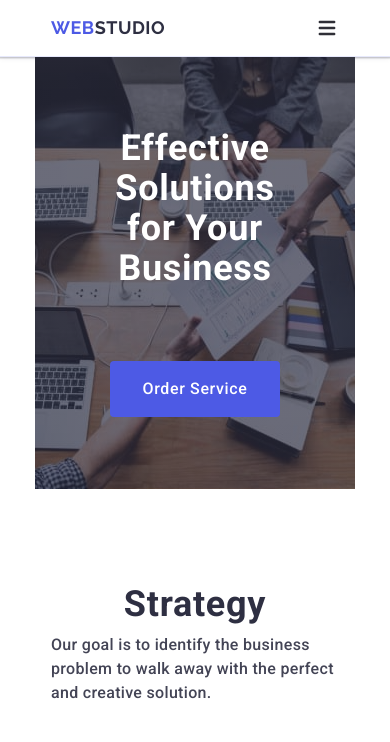
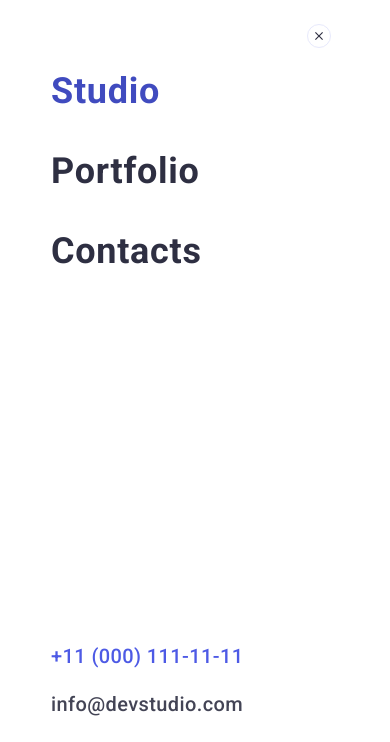
Before and after one commit to AnnaKhailo/goit-markup-hw-06, a plain HTML site: page index.html in a window 390 px wide. Both pictures are taken after a click on the button 327 px from the left and 28 px from the top of the page. Shown: the top 742 px of the page. Drawn offline with nearby package versions, Linux system fonts and the light colour scheme.

Commit message:
add js for mobile menu

```diff
--- a/css/styles.css
+++ b/css/styles.css
@@ -125,6 +125,7 @@ img {
     border: none;
 }
 
+
 @media screen and (max-width: 767px) {
 
     /* MOBILE MENU */
@@ -136,9 +137,6 @@ img {
         width: 100%;
         height: 100%;
         background-color: #ffffff;
-        opacity: 0;
-        visibility: hidden;
-        pointer-events: none;
         transition: opacity 250ms cubic-bezier(0.4, 0, 0.2, 1), visibility 250ms cubic-bezier(0.4, 0, 0.2, 1);
     }
 
@@ -241,6 +239,18 @@ img {
     .mob-menu-social-icon {
         fill: #F4F4FD;
     }
+
+    /* FOR JS */
+
+.is-hidden {
+    opacity: 0;
+    visibility: hidden;
+    pointer-events: none;
+}
+
+.no-scroll {
+    overflow: hidden;
+}
 }
 
 .current {
--- a/index.html
+++ b/index.html
@@ -36,7 +36,7 @@
             </li>
           </ul>
         </nav>
-        <button class="mobile-menu-btn" type="button">
+        <button class="mobile-menu-btn" type="button" data-mobile-menu-open>
           <svg
             class="mobile-menu-btn-icon"
             width="24"
@@ -935,9 +935,13 @@
     </div>
 
     <!-- MOBILE MENU -->
-    <div class="mobile-menu-wrapper">
+    <div class="mobile-menu-wrapper is-hidden" data-mobile-menu>
       <div class="container mobile-menu-container">
-        <button class="mobile-menu-close-btn" type="button">
+        <button
+          class="mobile-menu-close-btn"
+          type="button"
+          data-mobile-menu-close
+        >
           <svg
             class="mob-menu-close-icon"
             width="8"
@@ -1044,5 +1048,6 @@
         </ul>
       </div>
     </div>
+    <script src="./js/mobile-menu.js"></script>
   </body>
 </html>
--- /dev/null
+++ b/js/mobile-menu.js
@@ -0,0 +1,26 @@
+(() => {
+    const refs = {
+      openMobileMenu: document.querySelectorAll('[data-mobile-menu-open]'),
+      closeMobileMenu: document.querySelector('[data-mobile-menu-close]'),
+      mobileMenu: document.querySelector('[data-mobile-menu]'),
+    };
+
+    refs.openMobileMenu.forEach((element) => {
+      element.addEventListener('click', toggleMobileMenu);
+    });
+    refs.closeMobileMenu.addEventListener('click', toggleMobileMenu);
+
+    //* Закривання по кліку на кнопку мобільного меню
+
+    refs.mobileMenu.addEventListener('click', removeMobileMenu);
+    function removeMobileMenu(e) {
+      if (e.target === e.currentTarget) {
+        refs.mobileMenu.classList.add('is-hidden');
+      }
+    }
+
+    function toggleMobileMenu() {
+      refs.mobileMenu.classList.toggle('is-hidden');
+      document.body.classList.toggle('no-scroll');
+    }
+  })();
```
